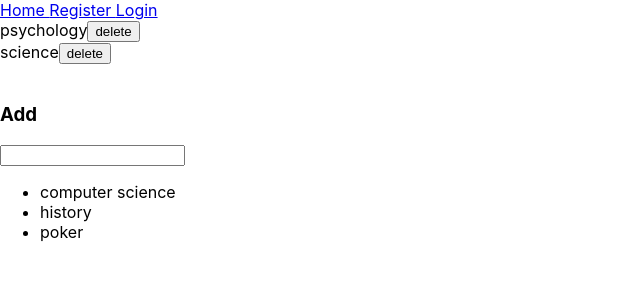
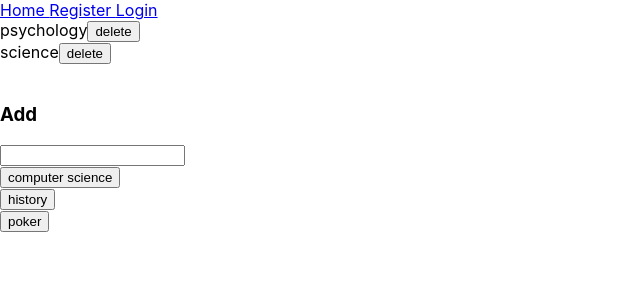
Before and after one commit to mBarlescu/finalsApp, a React (Create React App) app: page /edit/subjects in a window 1280 px wide. Shown: the top 300 px of the page, without its empty margins (0-640 px from the left). Built offline with nearby package versions, Linux system fonts and the light colour scheme.

Commit message:
can add new subjects etc, and delete. wont duplicate subjects

```diff
--- a/src/components/mentors/Subjects.jsx
+++ b/src/components/mentors/Subjects.jsx
@@ -43,7 +43,15 @@ export default class Subjects extends Component {
 			this.setState({search: event.target.value.substr(0,20)});
 	}
 
+	addSubject(event) {
+		const newSubjects = this.state.subjects.slice();
+		if(newSubjects.indexOf(event.target.innerHTML) === -1){
 
+
+		newSubjects.push(event.target.innerHTML)
+		this.setState({subjects: newSubjects})
+		}
+	}
 
 
 
@@ -51,7 +59,7 @@ export default class Subjects extends Component {
 	render() {
 		let filtered = this.list.filter(
 			(list) => {
-				return list.indexOf(this.state.search) !== -1;
+				return list.toLowerCase().indexOf(this.state.search.toLowerCase()) !== -1;
 			})
 		return (
 			<div>
@@ -64,11 +72,13 @@ export default class Subjects extends Component {
 						onChange={this.updateSearch.bind(this)} />
 				</div>
 				<div>
-					<ul>
+					<div>
 						{filtered.map((subject) =>{
-							return <li>{subject}</li>
+							return <div>
+								<button onClick={this.addSubject.bind(this)}>{subject}</button>
+							</div>
 						})}
-					</ul>
+					</div>
 				</div>
 			</div>
 		);
```
